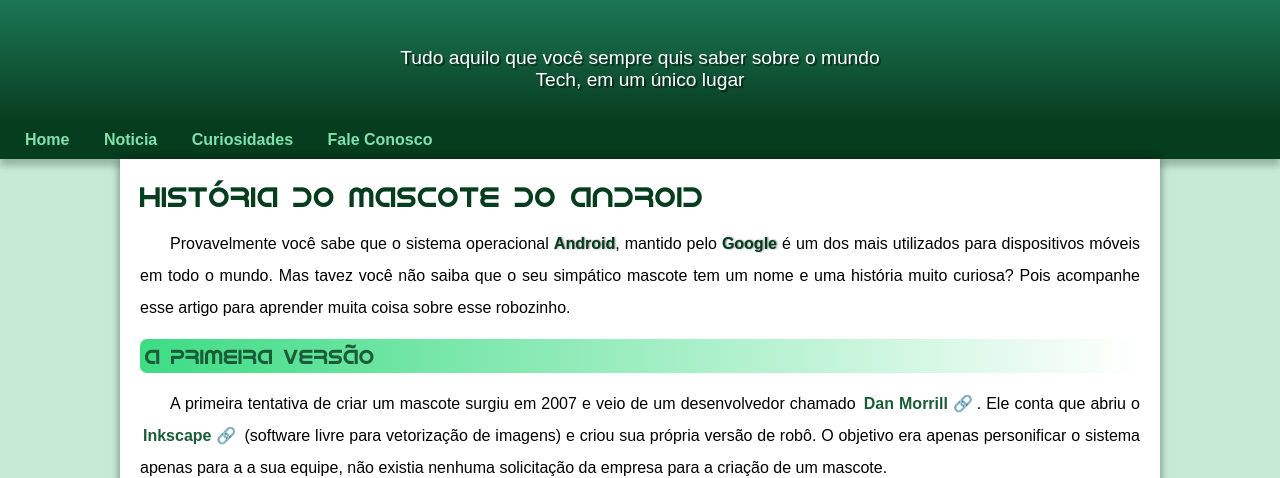
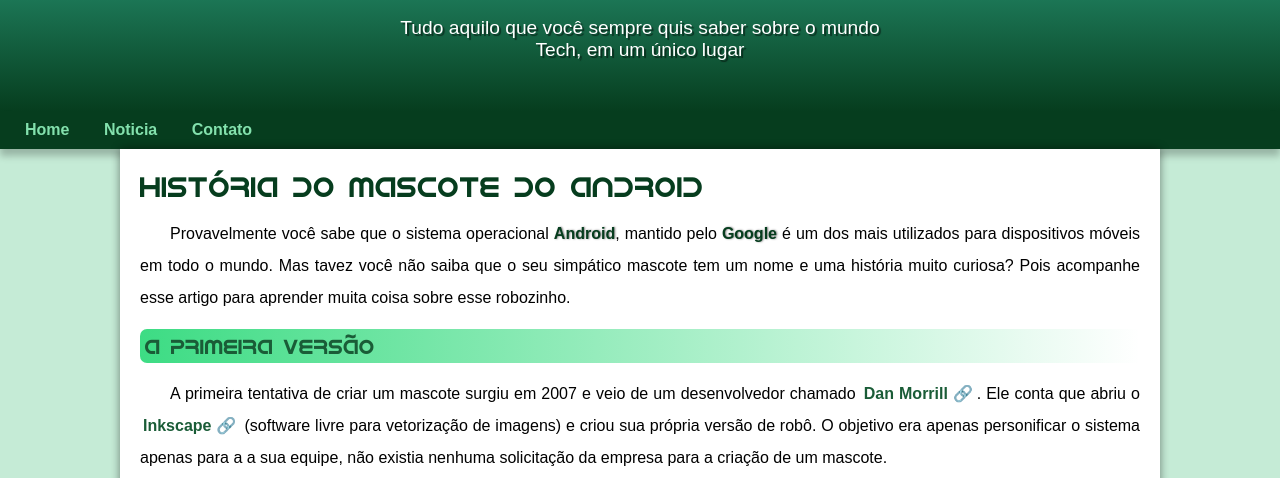
Before and after one commit to PedroFerreira08/projeto-android, a plain HTML site: page index.html in a window 1280 px wide. Shown: the part 100-578 px from the top of the page. Drawn offline with Linux system fonts and the light colour scheme.

Commit message:
projeto_android

```diff
--- a/index.html
+++ b/index.html
@@ -18,8 +18,7 @@
        <nav>
             <a href="#">Home</a>
             <a href="#">Noticia</a>
-            <a href="#aside">Curiosidades</a>
-            <a href="#">Fale Conosco</a>
+            <a href="#">Contato</a>
        </nav>
        <main>
        <article>
--- a/style/style.css
+++ b/style/style.css
@@ -56,7 +56,7 @@ header > p {
     padding-right: 10px;
     padding-left: 10px;
     margin: auto;
-    padding: 30px;
+    padding-bottom: 50px;
     text-shadow: 2px 2px 1px rgba(0, 0, 0, 0.5);
 
 }
```
